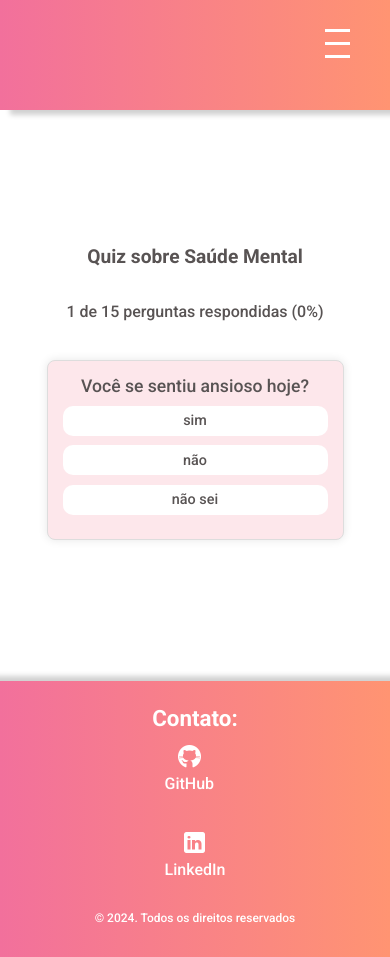
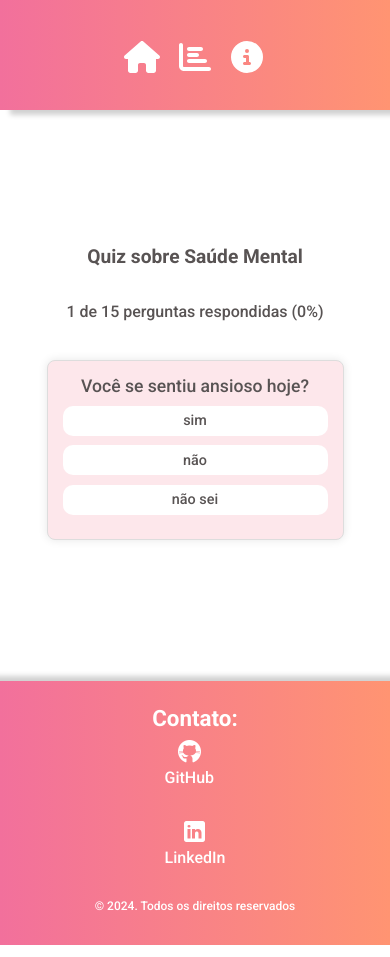
Before and after one commit to NaykyrOliveira/mental-health, a Vue app: page / in a window 390 px wide. Built offline with nearby package versions, Linux system fonts and the light colour scheme.

Commit message:
Ajustes no menu

```diff
--- a/public/assets/css/contact.css
+++ b/public/assets/css/contact.css
@@ -41,13 +41,14 @@
 .contact-img {
     width: 30px;
     height: 30px;
-    margin: 0.3rem 0;
-    vertical-align: middle;
+    margin-right: 0rem;
 }
 
-.phone,
 .social-media {
-    margin-left: 0.5rem;
+    display: flex;
+    align-items: center;
+    font-size: 1rem;
+    margin-left: 0;
 }
 
 .footer__copy {
@@ -77,8 +78,8 @@ a {
     }
 
     .info-item {
-        flex-direction: column;
-        align-items: flex-start;
+        flex-direction: row;
+        align-items: center;
     }
 
     .contact-img {
@@ -86,7 +87,6 @@ a {
         height: 25px;
     }
 
-    .phone,
     .social-media {
         margin-left: 0;
     }
@@ -119,7 +119,6 @@ a {
         height: 28px;
     }
 
-    .phone,
     .social-media {
         margin-left: 0.3rem;
     }
--- a/public/assets/css/navbar.css
+++ b/public/assets/css/navbar.css
@@ -2,50 +2,22 @@
   display: flex;
   align-items: center;
   justify-content: center;
-  background-color: #33333367;
   color: white;
   border-radius: 2rem;
   font: normal 500 1.3rem "Roboto", sans-serif;
+  width: 100%;
+  z-index: 1001;
+  transition: transform 0.3s ease-in-out;
+  margin-top: 1.5rem;
+  background-color: #33333367;
   box-shadow: 0px 4px 6px 1px rgba(0, 0, 0, 0.185);
-  position: relative;
-  margin: 1rem;
-}
-
-.menu-toggle {
-  display: none;
-  flex-direction: column;
-  cursor: pointer;
-  position: absolute;
-  top: 1rem;
-  right: 1rem;
-  z-index: 1001;
-}
-
-.menu-toggle .bar {
-  width: 25px;
-  height: 3px;
-  background-color: white;
-  margin: 5px 0;
-  transition: transform 0.3s ease-in-out, opacity 0.3s ease-in-out;
-}
-
-.menu-toggle.active .bar:nth-child(1) {
-  transform: rotate(45deg) translate(5px, 5px);
-}
-
-.menu-toggle.active .bar:nth-child(2) {
-  opacity: 0;
-}
-
-.menu-toggle.active .bar:nth-child(3) {
-  transform: rotate(-45deg) translate(5px, -5px);
+  height: 50px;
 }
 
 .menu-items {
   display: flex;
   gap: 4rem;
-  margin: 1rem 2rem;
-  transition: transform 0.3s ease-in-out;
+  transition: transform 0.3s ease-in-out, opacity 0.3s ease-in-out;
 }
 
 .menu-items a {
@@ -64,11 +36,6 @@
   opacity: 0.8;
 }
 
-.menu-items .fa {
-  margin-right: 8px;
-  font-size: 20px;
-}
-
 .hero {
   padding: 1rem;
   height: 15vh;
@@ -77,35 +44,28 @@
 }
 
 @media (max-width: 600px) {
-  .menu-items {
-    display: none;
-    flex-direction: column;
-    position: fixed;
-    top: 1rem;
-    left: 0;
-    background-image: linear-gradient(to right, #f2709c, #ff9472);
-    width: 100vw;
-    height: 20vh;
-    margin: 0;
-    padding: 2rem;
-    z-index: 1000;
-    transform: translateY(-100%);
-    transition: transform 0.3s ease-in-out;
+  .menu {
+    justify-content: center;
+    background-color: transparent;
+    box-shadow: none;
   }
 
-  .menu {
-    box-shadow: 0px 4px 6px 1px rgba(0, 0, 0, 0);
+  .menu-items {
+    display: flex;
+    flex-direction: row;
+    gap: 1rem;
+    justify-content: center;
+    width: 100%;
+    padding: 0.5rem;
   }
 
-
-  .menu-items.show-menu {
-    display: flex;
-    transform: translateY(0);
+  .menu-items a {
+    font-size: 0;
+    padding: 0;
   }
 
-  .menu-toggle {
-    display: flex;
-    margin-top: -1rem;
+  .menu-items svg {
+    font-size: 2rem;
   }
 
   .hero {
@@ -135,8 +95,4 @@
   .menu-items {
     display: flex;
   }
-
-  .menu-toggle {
-    display: none;
-  }
 }
--- a/src/components/Navbar.vue
+++ b/src/components/Navbar.vue
@@ -1,42 +1,24 @@
 <template>
-    <div class="hero">
+  <header class="hero">
     <nav class="menu">
-            <div class="menu-toggle" @click="toggleMenu">
-                <span class="bar"></span>
-                <span class="bar"></span>
-                <span class="bar"></span>
-            </div>
-            <div :class="['menu-items', { 'show-menu': isMenuOpen }]">
-                <router-link to="/" @click.prevent="closeMenu">
-                    <font-awesome-icon :icon="['fas', 'home']" /> Bem-vindo
+      <div class="menu-items">
+        <router-link to="/" @click="closeMenu">
+          <font-awesome-icon :icon="['fas', 'home']" />Bem-vindo
         </router-link>
-                <router-link to="/result" @click.prevent="closeMenu">
-                    <font-awesome-icon :icon="['fas', 'chart-bar']" /> Meus Resultados
+        <router-link to="/result" @click="closeMenu">
+          <font-awesome-icon :icon="['fas', 'chart-bar']" />Meus Resultados
         </router-link>
-                <router-link to="/about" @click.prevent="closeMenu">
-                    <font-awesome-icon :icon="['fas', 'info-circle']" /> Quem Somos
+        <router-link to="/about" @click="closeMenu">
+          <font-awesome-icon :icon="['fas', 'info-circle']" />Quem Somos
         </router-link>
       </div>
     </nav>
-    </div>
+  </header>
 </template>
 
 <script>
 export default {
   name: "Navbar",
-    data() {
-        return {
-            isMenuOpen: false
-        };
-    },
-    methods: {
-        toggleMenu() {
-            this.isMenuOpen = !this.isMenuOpen;
-        },
-        closeMenu() {
-            this.isMenuOpen = false;
-        }
-    }
 }
 </script>
 
```
Lines whose indentation alone changed are shown as unchanged.
